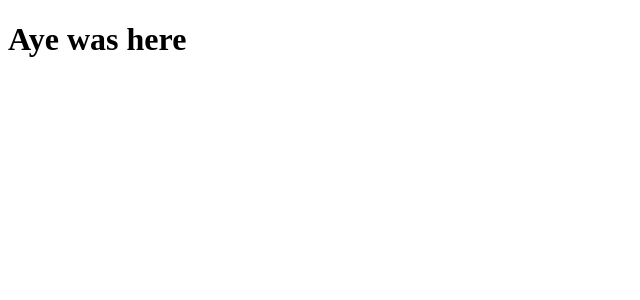
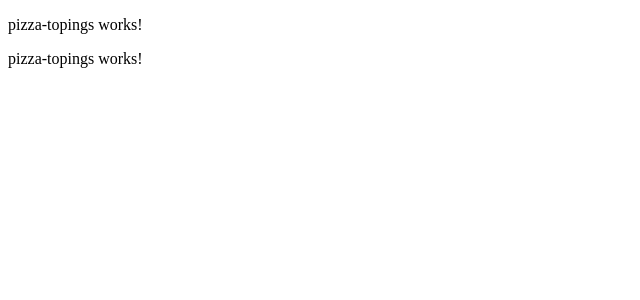
Before and after one commit to 2021-spring-jsf-tuth/components, an Angular app: page / in a window 1280 px wide. Shown: the top 300 px of the page, without its empty margins (0-640 px from the left). Built offline with nearby package versions, Linux system fonts and the light colour scheme.

Commit message:
Showing a couple of new components

```diff
--- a/src/app/app.component.html
+++ b/src/app/app.component.html
@@ -1 +1,2 @@
-<h1>Aye was here</h1>
+<app-pizza-topings></app-pizza-topings>
+<app-pizza-topings></app-pizza-topings>
```
